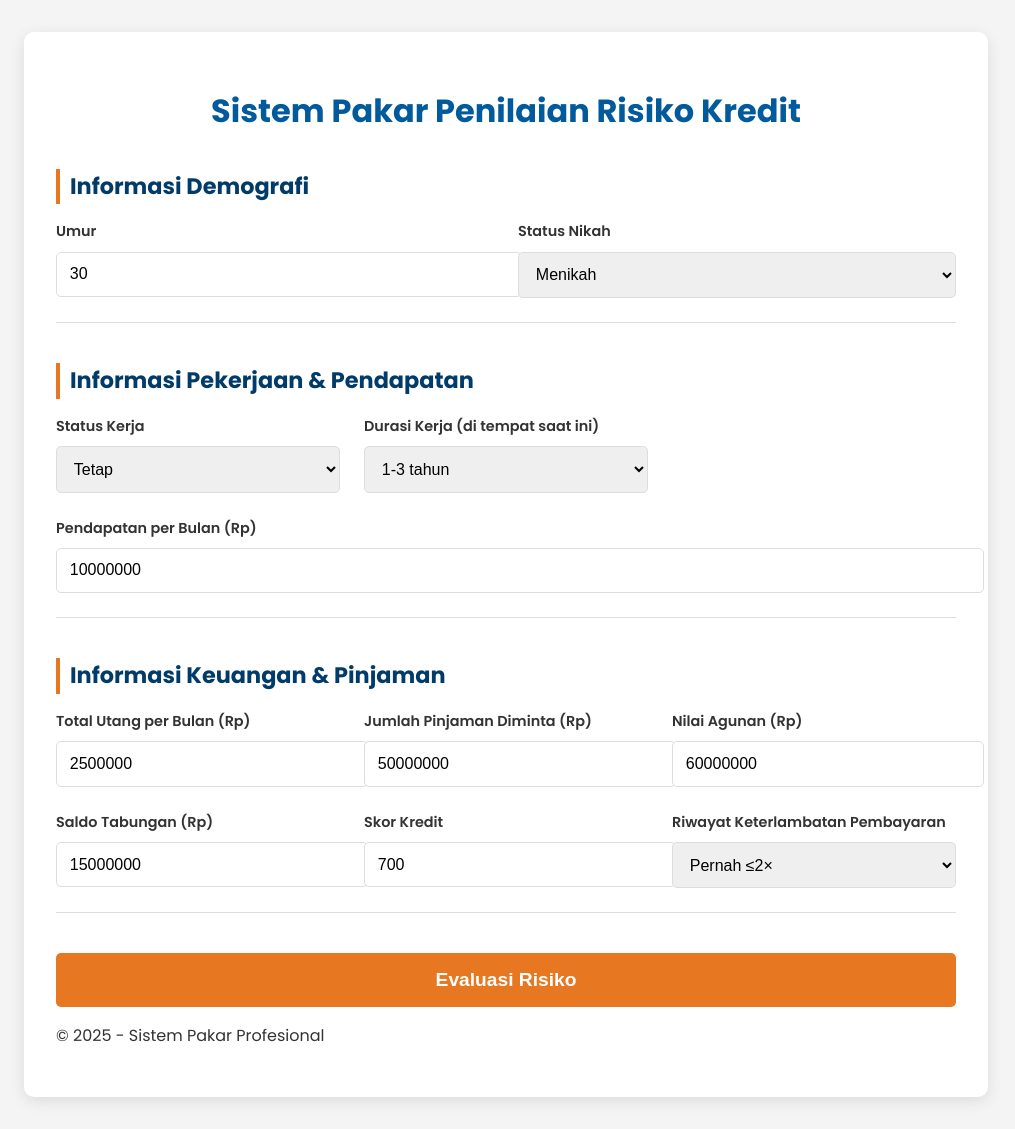
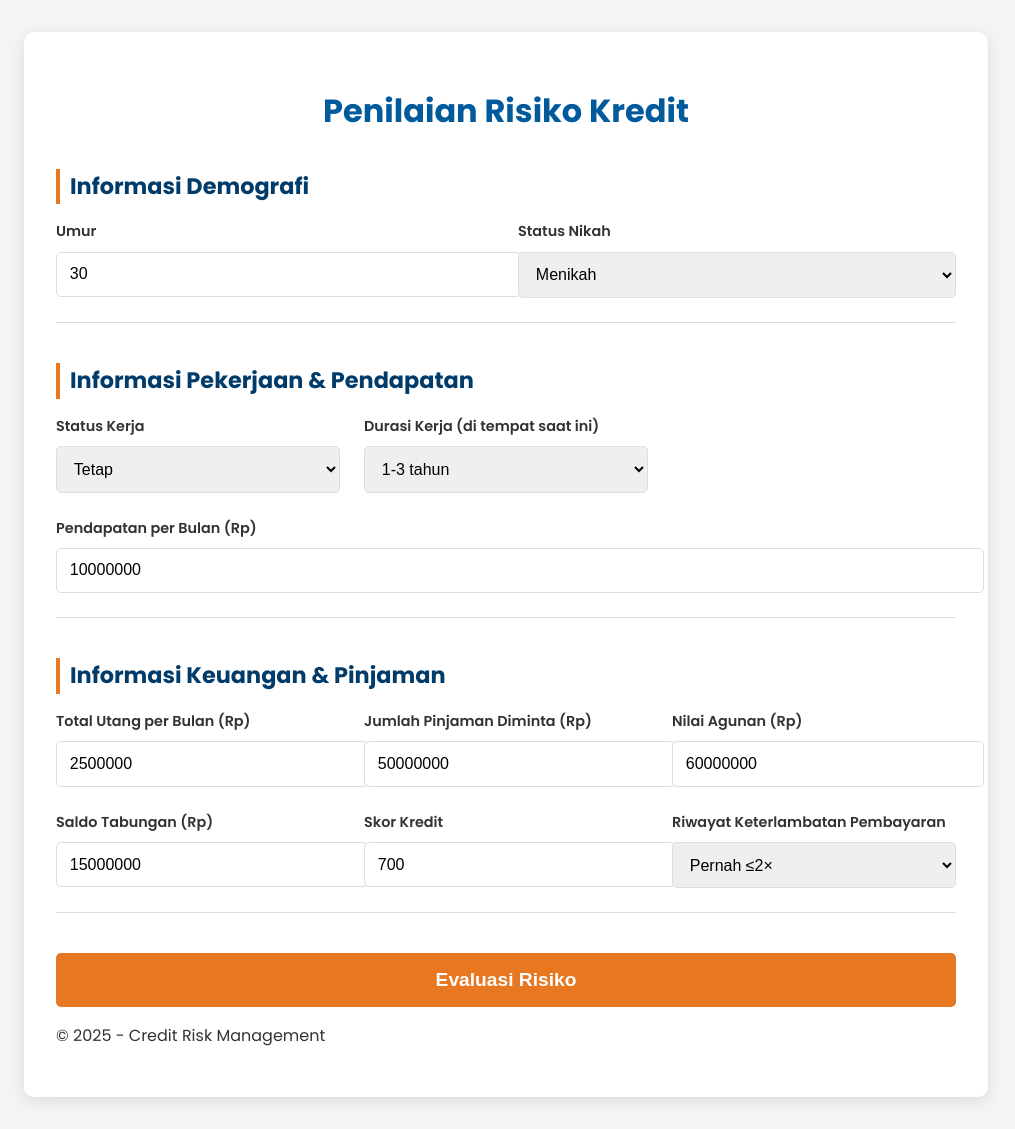
Before and after one commit to TycherosElfida/credit_risk_app, a Flask app: page / in a window 1280 px wide. Shown: the whole page, without its empty margins (134-1149 px from the left). Run offline with Flask 3, Linux system fonts and the light colour scheme.

Commit message:
clean up some UI text

```diff
--- a/templates/base.html
+++ b/templates/base.html
@@ -1,31 +1,34 @@
 <!DOCTYPE html>
 <html lang="id">
     <head>
-    <meta charset="UTF-8">
-    <meta name="viewport" content="width=device-width, initial-scale=1.0">
-    <title>{% block title %}Sistem Pakar Risiko Kredit{% endblock %}</title>
-    <link rel="preconnect" href="https://fonts.googleapis.com">
-    <link rel="preconnect" href="https://fonts.gstatic.com" crossorigin>
-    <link href="https://fonts.googleapis.com/css2?family=Poppins:wght@400;600;700&display=swap" rel="stylesheet">
-    <link rel="stylesheet" href="{{ url_for('static', filename='css/style.css') }}">
+        <meta charset="UTF-8" />
+        <meta name="viewport" content="width=device-width, initial-scale=1.0" />
+        <title>{% block title %}Risiko Kredit{% endblock %}</title>
+        <link rel="preconnect" href="https://fonts.googleapis.com" />
+        <link rel="preconnect" href="https://fonts.gstatic.com" crossorigin />
+        <link
+            href="https://fonts.googleapis.com/css2?family=Poppins:wght@400;600;700&display=swap"
+            rel="stylesheet"
+        />
+        <link
+            rel="stylesheet"
+            href="{{ url_for('static', filename='css/style.css') }}"
+        />
     </head>
     <body>
         <div class="container">
             <header>
-            <h1>Sistem Pakar Penilaian Risiko Kredit</h1>
+                <h1>Penilaian Risiko Kredit</h1>
             </header>
             <main>
                 {% with messages = get_flashed_messages(with_categories=true) %}
-                {% if messages %}
-                    {% for category, message in messages %}
+                {% if messages %} {% for category, message in messages %}
                 <div class="flash {{ category }}">{{ message }}</div>
-                    {% endfor %}
-                {% endif %}
-            {% endwith %}
-            {% block content %}{% endblock %}
+                {% endfor %} {% endif %} {% endwith %} {% block content %}{%
+                endblock %}
             </main>
             <footer>
-            <p>&copy; 2025 - Sistem Pakar Profesional</p>
+                <p>&copy; 2025 - Credit Risk Management</p>
             </footer>
         </div>
     </body>
```
Lines whose indentation alone changed are shown as unchanged.
